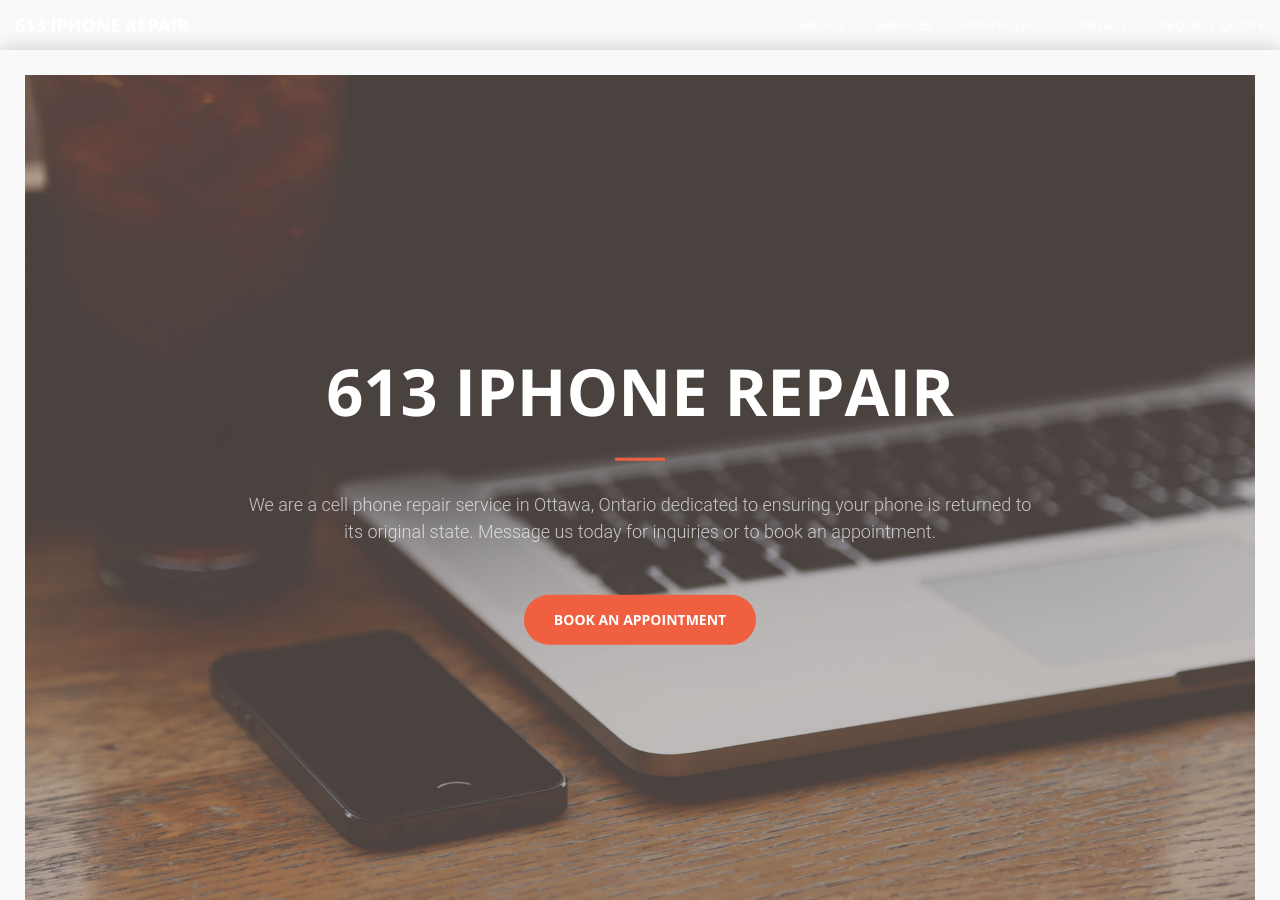
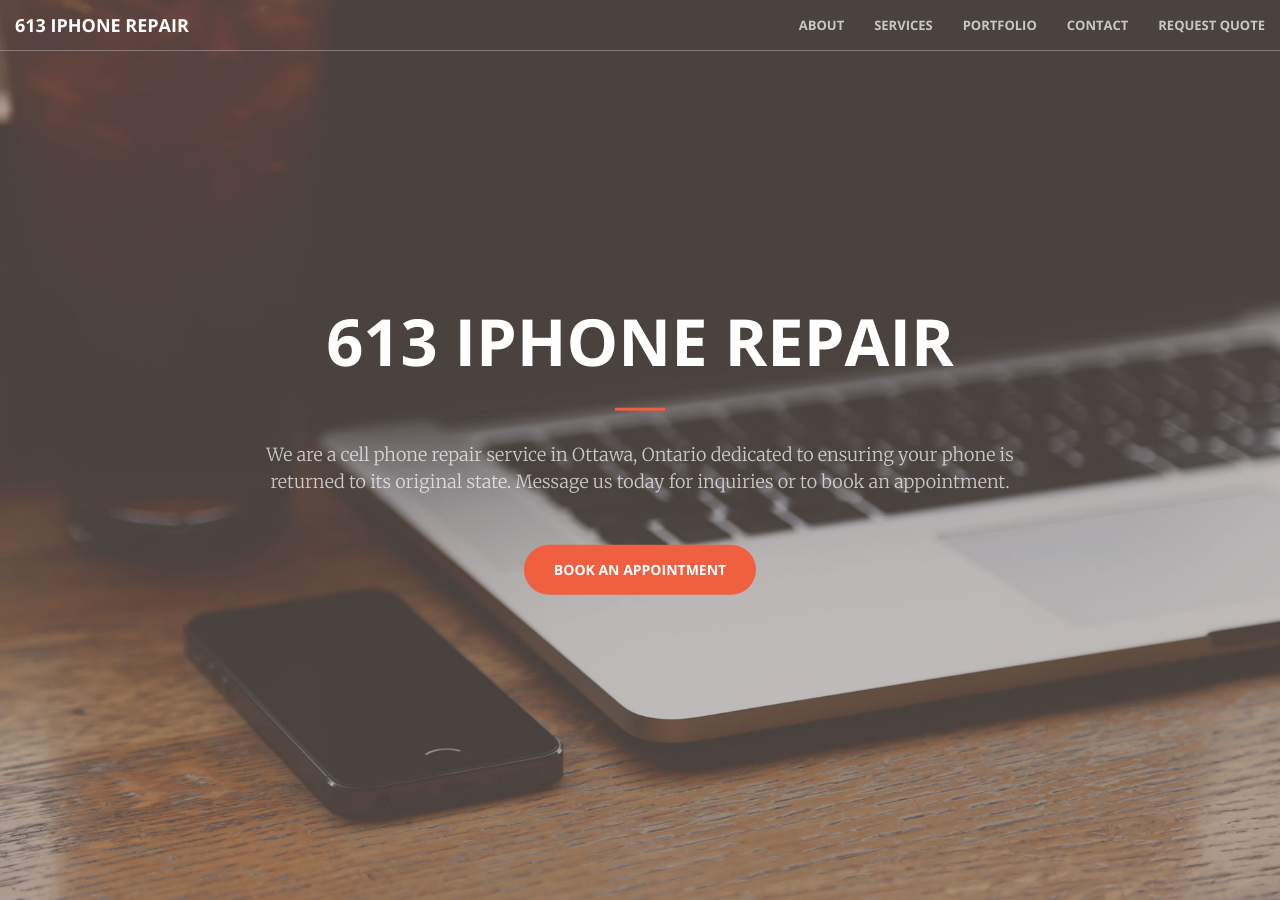
Before and after one commit to SuhaibElkomy/613iphonerepair, a Jekyll site: the page built from index.html, in a window 1280 px wide and 900 px high. Built offline with Jekyll 4.4.1, drawn with Linux system fonts in a browser that asks for light colours.

Commit message:
Update Quote.html

```diff
--- a/_includes/Quote.html
+++ b/_includes/Quote.html
@@ -15,15 +15,7 @@
 }
 #container_1 { background: #F5F5DC; }
 body {
-  font-family: "Roboto", Helvetica, Arial, sans-serif;
-  font-weight: 100;
-  font-size: 12px;
-  line-height: 30px;
-  color: #777;
-  background: #F9F9F9;
-  padding: 25px;
-  margin: 50px 0;
-  box-shadow: 0 0 20px 0 rgba(0, 0, 0, 0.2), 0 5px 5px 0 rgba(0, 0, 0, 0.24);
+
 
 }
 
@@ -46,6 +38,15 @@ body {
 }
 
 #contact {
+  background: #F9F9F9;
+  padding: 25px;
+  margin: 50px 0;
+  box-shadow: 0 0 20px 0 rgba(0, 0, 0, 0.2), 0 5px 5px 0 rgba(0, 0, 0, 0.24);
+   font-family: "Roboto", Helvetica, Arial, sans-serif;
+  font-weight: 100;
+  font-size: 12px;
+  line-height: 30px;
+  color: #777;
 
 }
 
```
